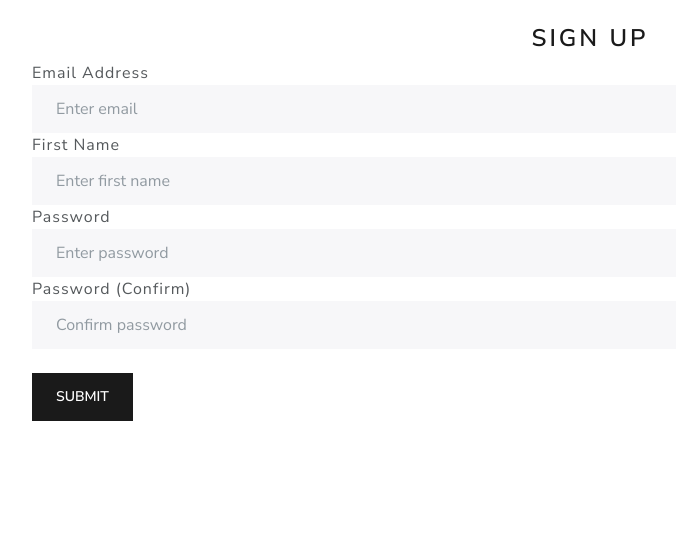
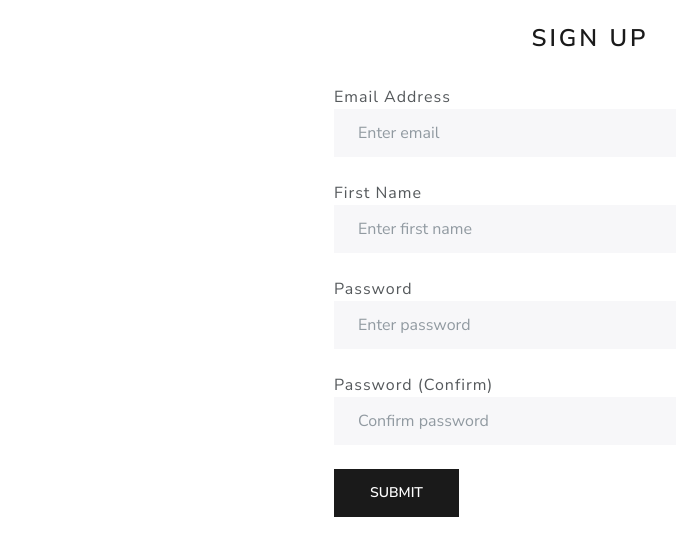
Before and after one commit to ioananghel/speech-sense_NLP, a Flask app: page /sign-up in a window 1280 px wide. Shown: the part 92-648 px from the top of the page, without its empty margins (50-726 px from the left). Run offline with Flask 3, Linux system fonts and the light colour scheme; some libraries are stand-ins or nearby versions.

Commit message:
made the sign-up style into a class and included it

```diff
--- a/website/templates/sign_up.html
+++ b/website/templates/sign_up.html
@@ -2,7 +2,10 @@
 content %}
 <form method="POST">
   <h3 align="center">Sign Up</h3>
-  <div class="form-group">
+  <div class="log-alignment">
+
+    <br>
+    <div class="form-group log-form-style">
       <label for="email">Email Address</label>
       <input
         type="email"
@@ -12,7 +15,9 @@ content %}
         placeholder="Enter email"
       />
     </div>
-  <div class="form-group">
+
+    <br>
+    <div class="form-group log-form-style">
       <label for="firstName">First Name</label>
       <input
         type="text"
@@ -22,7 +27,9 @@ content %}
         placeholder="Enter first name"
       />
     </div>
-  <div class="form-group">
+
+    <br>
+    <div class="form-group log-form-style">
       <label for="password1">Password</label>
       <input
         type="password"
@@ -32,7 +39,9 @@ content %}
         placeholder="Enter password"
       />
     </div>
-  <div class="form-group">
+
+    <br>
+    <div class="form-group log-form-style">
       <label for="password2">Password (Confirm)</label>
       <input
         type="password"
@@ -42,7 +51,11 @@ content %}
         placeholder="Confirm password"
       />
     </div>
-  <br />
-  <button type="submit" class="btn btn-primary">Submit</button>
+
+    <br>
+    <div class="btn-log-alignment">
+      <button type="submit" class="btn btn-primary log-btn-style">Submit</button>
+    </div>
+  </div>
 </form>
 {% endblock %}
```
Lines whose indentation alone changed are shown as unchanged.
